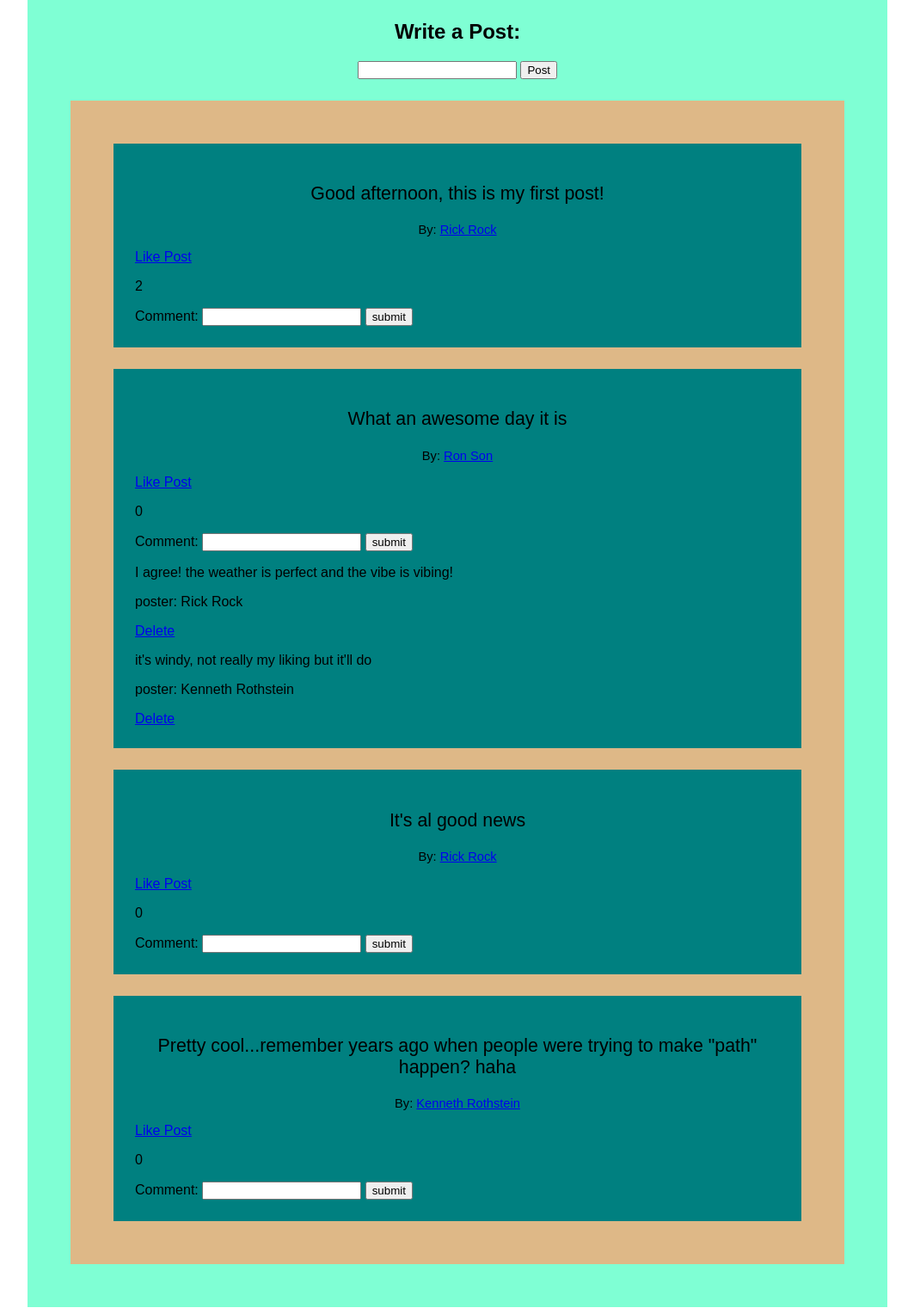
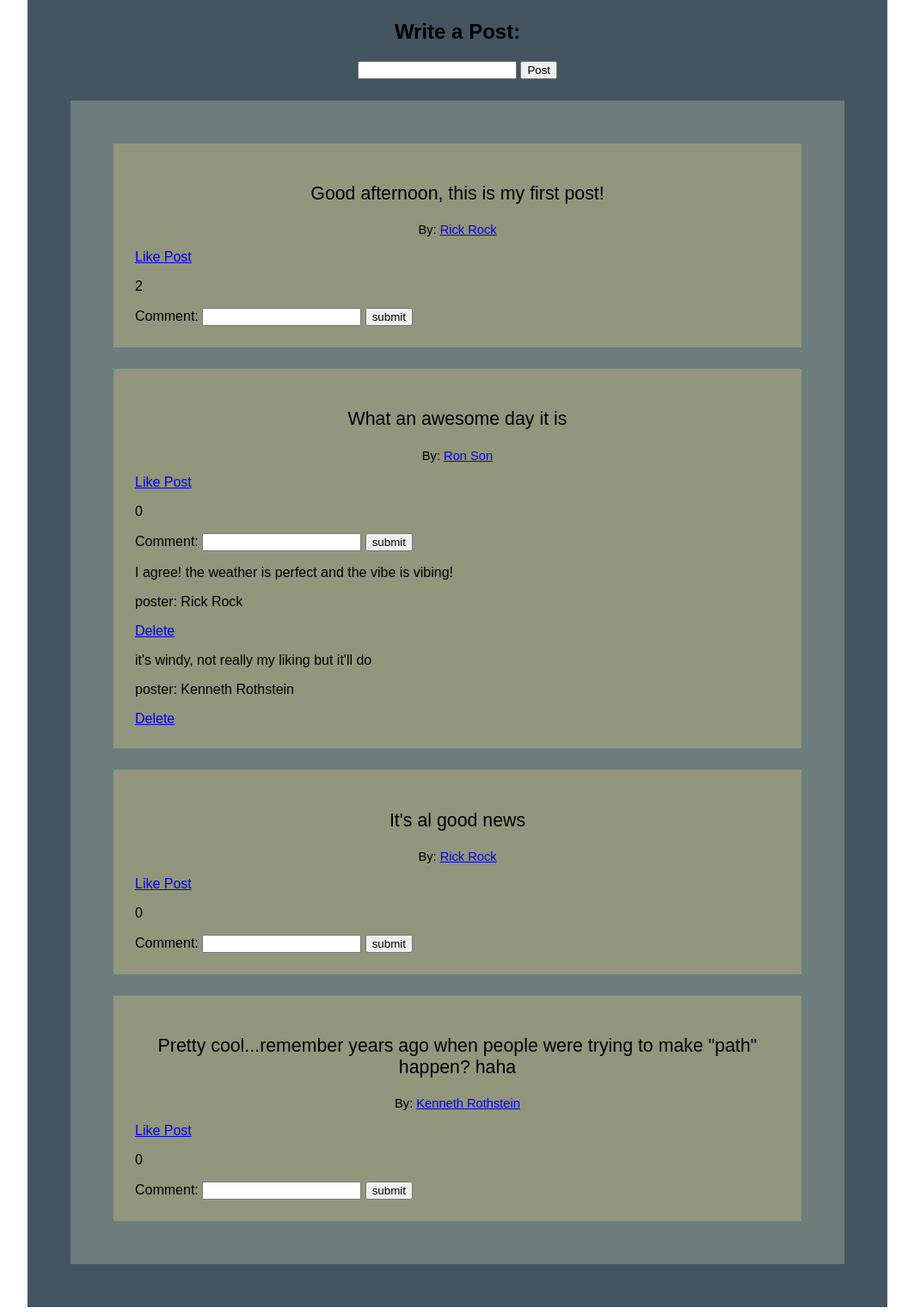
Before and after one commit to Kenneth72x/django-fundamentals-thewall, a Django app: template login_project_app/templates/success.html in a window 1280 px wide. Shown: the part 108-1636 px from the top of the page at 86% size, without its empty margins (108-1171 px from the left). Run offline with Django 3.2, Linux system fonts and the light colour scheme; the template is opened without the code that fills it: values that come from a table or form of the project are taken from there, others are empty; data comes from the database, SQL or seed files in the repository; both versions use the stored data as it was after the commit.

Commit message:
udpated files

```diff
--- a/login_project_app/static/style.css
+++ b/login_project_app/static/style.css
@@ -1,6 +1,6 @@
 #wrap{
     margin: 0px auto;
-    background-color: aquamarine;
+    background-color: #435560;
     width: 950px;
     font-family: sans-serif;
     padding: 25px;
@@ -8,7 +8,7 @@
 
 .form-box{
     display: inline-block;
-    background-color: burlywood;
+    background-color: #6e7c7c;
     width: 400px;
     min-height: 500px;
     padding: 25px;
@@ -27,20 +27,20 @@
 
 #errors {
     text-align: center;
-    color: red;
-    background-color: black;
+    color: #435560;
+    background-color:#c8c6a7;
     padding: 20px;
     height: 100px;
 }
 
 #posts {
-    background-color: burlywood;
+    background-color: #6e7c7c;
     padding: 25px;
     margin: 25px;
 }
 
 .one_post {
-    background-color: teal;
+    background-color: #92967d;
     padding: 25px;
     margin: 25px;
     min-height: 100px;
```
Also changed, not shown: db.sqlite3.
